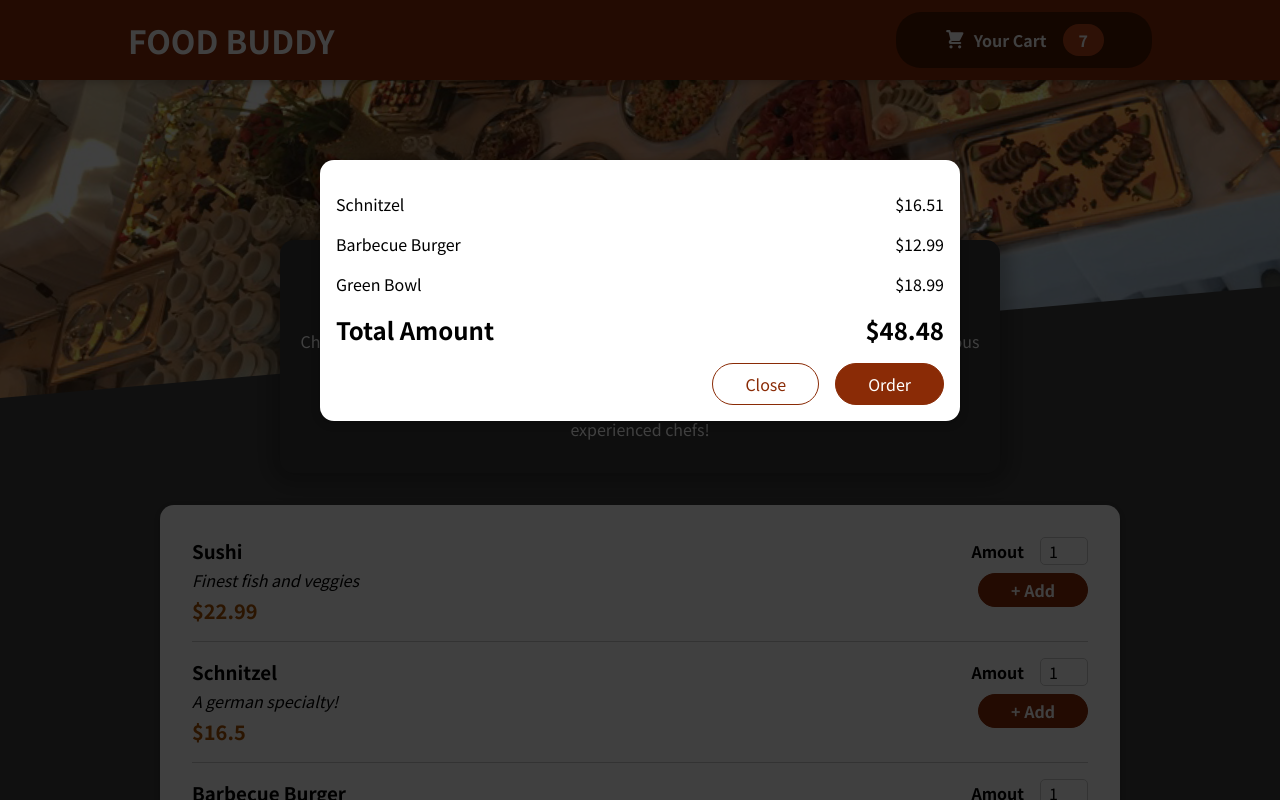
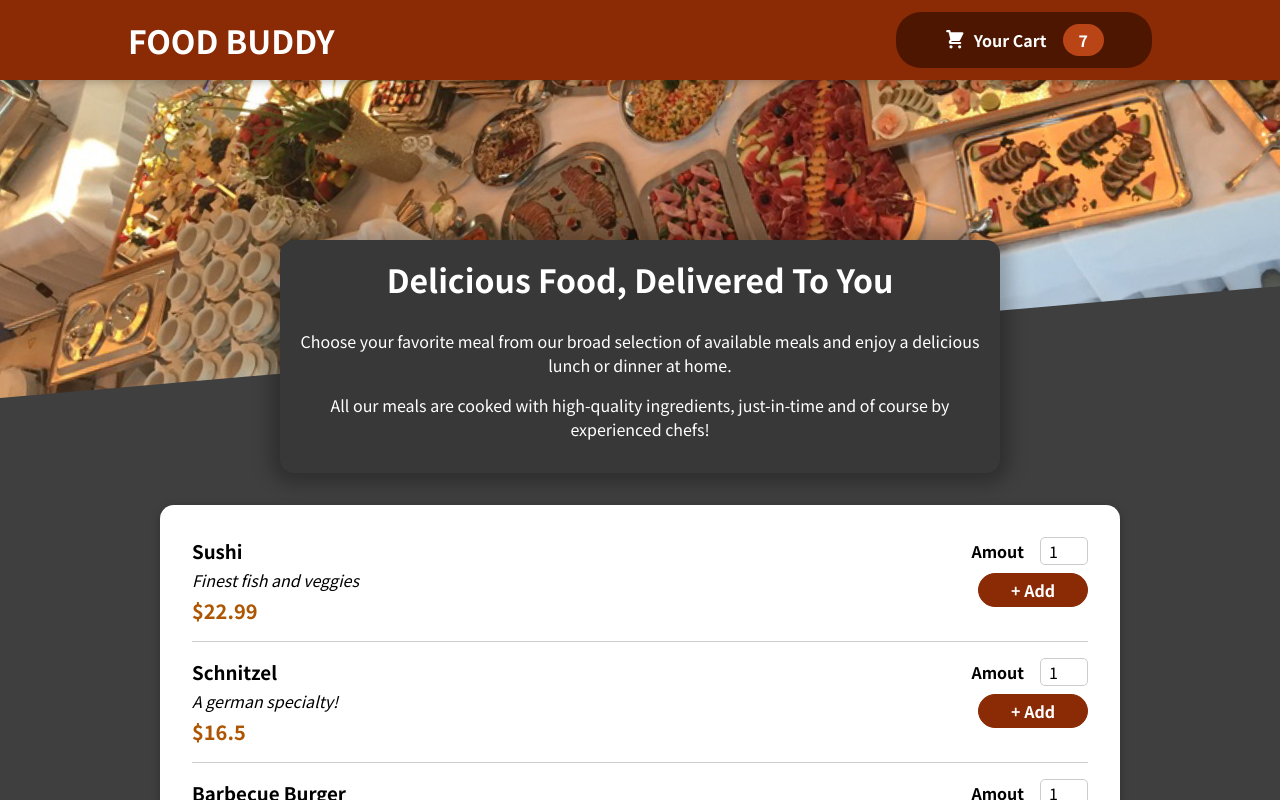
Before and after one commit to aakkss37/Food-Order-App, a React (Create React App) app: page / in a window 1280 px wide. Shown: the top 800 px of the page. Built offline with nearby package versions, Linux system fonts and the light colour scheme.

Commit message:
Added Cart popup and cart closing functionality

```diff
--- a/src/App.js
+++ b/src/App.js
@@ -1,4 +1,4 @@
-import { Fragment } from "react";
+import { Fragment, useState } from "react";
 import Cart from "./components/Cart/Cart";
 import Header from "./components/Layout/Header";
 import AllMeals from "./components/Meals/AllMeals";
@@ -6,10 +6,21 @@ import AllMeals from "./components/Meals/AllMeals";
 
 
 function App() {
+
+  const [cartIsShown, setCartShown] = useState(false)
+
+  const showCartHandler = ()=>{
+    setCartShown(true)
+  }
+
+  const hideCartHandler = ()=>{
+    setCartShown(false)
+  }
+
   return (
     <Fragment>
-      <Cart/>
-      <Header></Header>
+      {cartIsShown && <Cart onCloseCart = {hideCartHandler}/>}
+      <Header onShowCart = {showCartHandler} />
       <main>
         <AllMeals/>
       </main>
--- a/src/components/Cart/Cart.jsx
+++ b/src/components/Cart/Cart.jsx
@@ -1,7 +1,7 @@
 import Modal from '../UI/Modal'
 import css from './Cart.module.css'
 
-const Cart = ()=>{
+const Cart = (props)=>{
         const cardItem = <ul className={css['cart-items']}>{
                         [
                                 {
@@ -31,14 +31,14 @@ const Cart = ()=>{
                         ))
                 }</ul>
 
-        return <Modal>
+        return <Modal onCloseCart={props.onCloseCart}>
                 {cardItem}
                 <div className={css.total}>
                         <span>Total Amount</span>
                         <span>$48.48</span>
                 </div>
                 <div className={css.actions}>
-                        <button className={css['button--alt']}>Close</button>
+                        <button className={css['button--alt']} onClick={props.onCloseCart}>Close</button>
                         <button className={css.button}>Order</button>
                 </div>
         </Modal>
--- a/src/components/Layout/Header.jsx
+++ b/src/components/Layout/Header.jsx
@@ -9,7 +9,7 @@ const Header = (props)=>{
         return <Fragment>
                 <header className={css.header}>
                         <h1>FOOD BUDDY</h1>
-                        <HeaderCartButton/>
+                        <HeaderCartButton onClick={props.onShowCart}/>
                 </header>
                 <div className={css["main-image"]}>
                         <img src={mealsImg} alt="error"/>
--- a/src/components/Layout/HeaderCartButton.jsx
+++ b/src/components/Layout/HeaderCartButton.jsx
@@ -2,7 +2,7 @@ import CartIcon from "../Cart/CartIcon"
 import css from "./HeaderCartButton.module.css"
 
 const HeaderCartButton = (props)=>{
-        return <button className={css.button}>
+        return <button className={css.button} onClick={props.onClick}>
                 <span className={css.icon}>
                         <CartIcon/>
                 </span>
--- a/src/components/UI/Modal.js
+++ b/src/components/UI/Modal.js
@@ -4,7 +4,7 @@ import ReactDOM from 'react-dom';
 import classes from './Modal.module.css';
 
 const Backdrop = (props) => {
-        return <div className={classes.backdrop} />;
+        return <div className={classes.backdrop}  onClick={props.onClick}/>;
 };
 
 const ModalOverlay = (props) => {
@@ -20,7 +20,7 @@ const portalElement = document.getElementById('overlays');
 const Modal = (props) => {
         return (
                 <Fragment>
-                        {ReactDOM.createPortal(<Backdrop onClose={props.onClose} />, portalElement)}
+                        {ReactDOM.createPortal(<Backdrop onClick = {props.onCloseCart}/>, portalElement)}
                         {ReactDOM.createPortal(
                                 <ModalOverlay>{props.children}</ModalOverlay>,portalElement)}
                 </Fragment>
```
Also changed, not shown: 1 other file (tests, documents, lock files or other folders).
